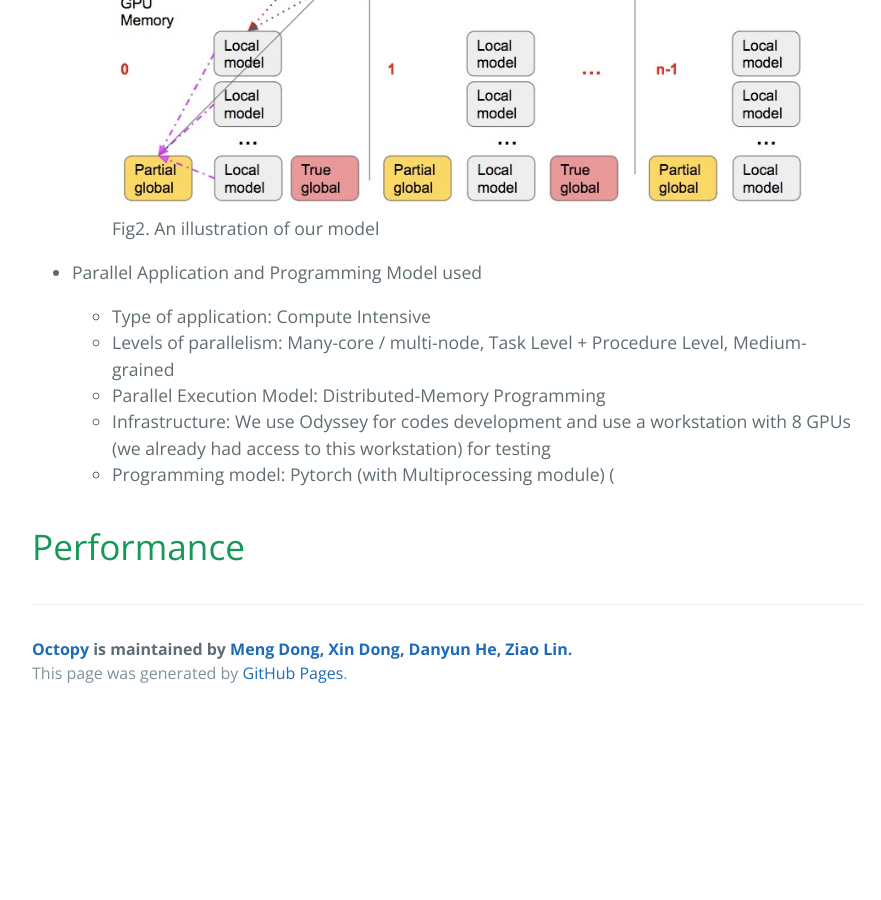
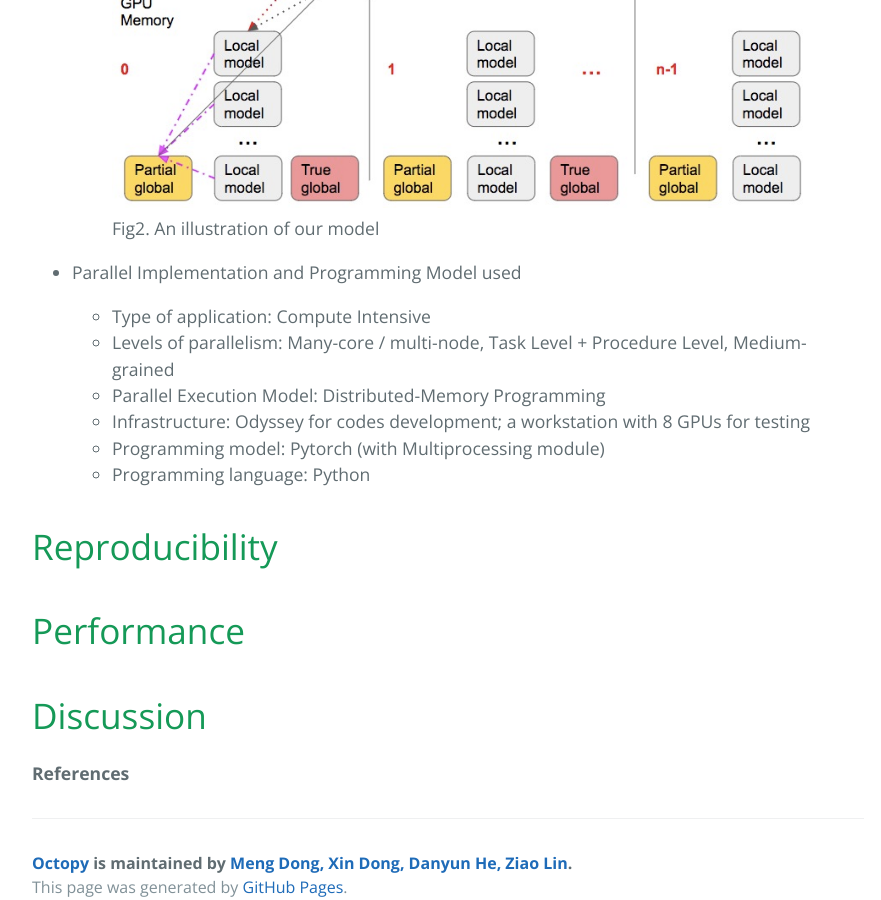
Before and after one commit to m7dong/Octopy, a Jekyll site: the page built from docs/index.html, in a window 1280 px wide and 900 px high, scrolled down 2937 px. Shown: the whole window, without its empty margins (192-1073 px from the left). Built offline with Jekyll 4.4.1, drawn with Linux system fonts in a browser that asks for light colours; the list of posts is cut into pages by our own code; before the commit the page ends 3654 px from its top, so only the background shows below that; some of the changed text lies outside the part shown.

Commit message:
update website

```diff
--- a/docs/index.html
+++ b/docs/index.html
@@ -38,7 +38,7 @@
       {% endfor %}
     </ul>
 
-  <h1>Our Model</h1>
+  <h1>Implementation</h1>
     <ul class="posts">
         {% for post in site.posts %}
           <li><span>Model Design</li>
@@ -60,21 +60,29 @@
               <figcaption>Fig2. An illustration of our model </figcaption>
             </figure>
 
-          <li><span>Parallel Application and Programming Model used</li>
+          <li><span>Parallel Implementation and Programming Model used</li>
             <p>
 
               <ul>
               <li>Type of application: Compute Intensive </li>
               <li>Levels of parallelism: Many-core / multi-node, Task Level + Procedure Level, Medium-grained</li>
               <li>Parallel Execution Model: Distributed-Memory Programming</li>
-              <li>Infrastructure: We use Odyssey for codes development and use a workstation with 8 GPUs (we already had access to this workstation) for testing</li>
-              <li>Programming model: Pytorch (with Multiprocessing module) (</li>
+              <li>Infrastructure: Odyssey for codes development; a workstation with 8 GPUs for testing</li>
+              <li>Programming model: Pytorch (with Multiprocessing module)</li>
+              <li>Programming language: Python</li>
             </ul>
             </p>
         {% endfor %}
     </ul>
 
-
+  <h1>Reproducibility</h1>
 
   <h1>Performance</h1>
+
+  <h1>Discussion</h1>
+
+    <p><b>References</b>
+
+    </p>
+
 </div>
```
Also changed, not shown: 1 other file.
